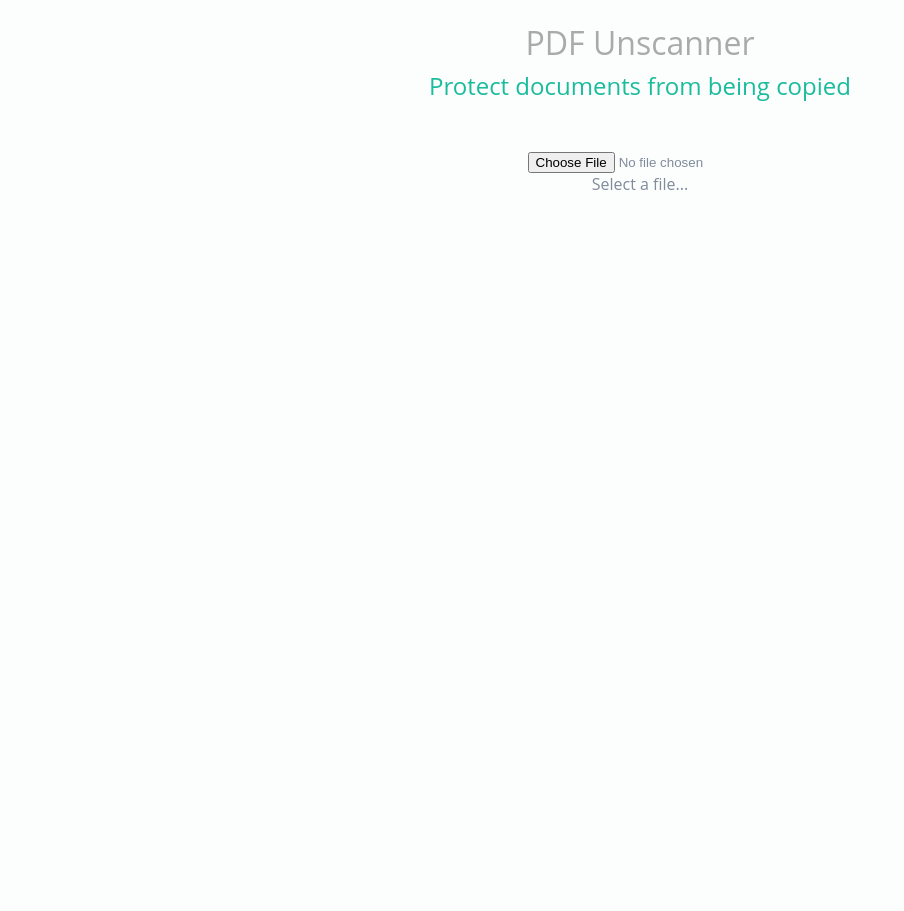
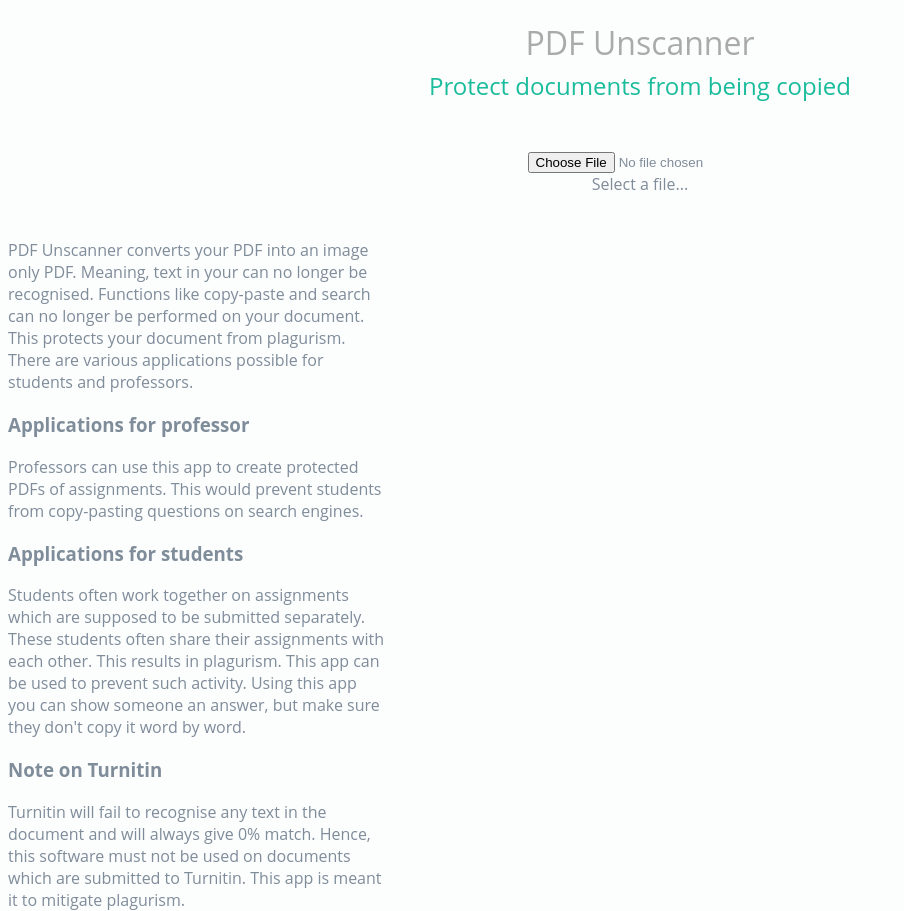
Before and after one commit to ayushpatnaikgit/pdf_protect, a Flask app: page / in a window 1280 px wide. Shown: the whole page, without its empty margins (0-904 px from the left). Before the commit the page ends 190 px from the top, so only its background shows below. Run offline with Flask 2, Linux system fonts and the light colour scheme.

Commit message:
added text

```diff
--- a/app.py
+++ b/app.py
@@ -35,4 +35,4 @@
 
 
 if __name__ == '__main__':
-    app.run(host="0.0.0.0", port=80)
+    app.run(host="0.0.0.0", port=8888)
--- a/templates/index.html
+++ b/templates/index.html
@@ -17,6 +17,7 @@
     <label tabindex="0" for="my-file" class="input-file-trigger">Select a file...</label>
 
   </div>
+
 </form>
 
 <!-- partial -->
@@ -31,5 +32,21 @@
   });
 </script>
 
+<br>
+<br>
+<div style="width:30%; float:left">
+    PDF Unscanner converts your PDF into an image only PDF. Meaning, text in your can no longer be recognised. Functions like copy-paste and search can no longer be performed on your document. This protects your document from plagurism. There are various applications possible for students and professors.
+    <h3>Applications for professor</h3>
+    Professors can use this app to create protected PDFs of assignments. This would prevent students from copy-pasting
+    questions on search engines.
+    <h3>Applications for students</h3>
+    Students often work together on assignments which are supposed to be submitted separately. These students often share
+    their assignments with each other. This results in plagurism. This app can be used to prevent such activity. Using this
+    app you can show someone an answer, but make sure they don't copy it word by word.
+    <h3>Note on Turnitin</h3>
+         Turnitin will fail to recognise any text in the document and will always give 0% match. Hence, this software
+         must not be used on documents which are submitted to Turnitin. This app is meant it to mitigate plagurism.
+  </div>
+
 </body>
 </html>
```
